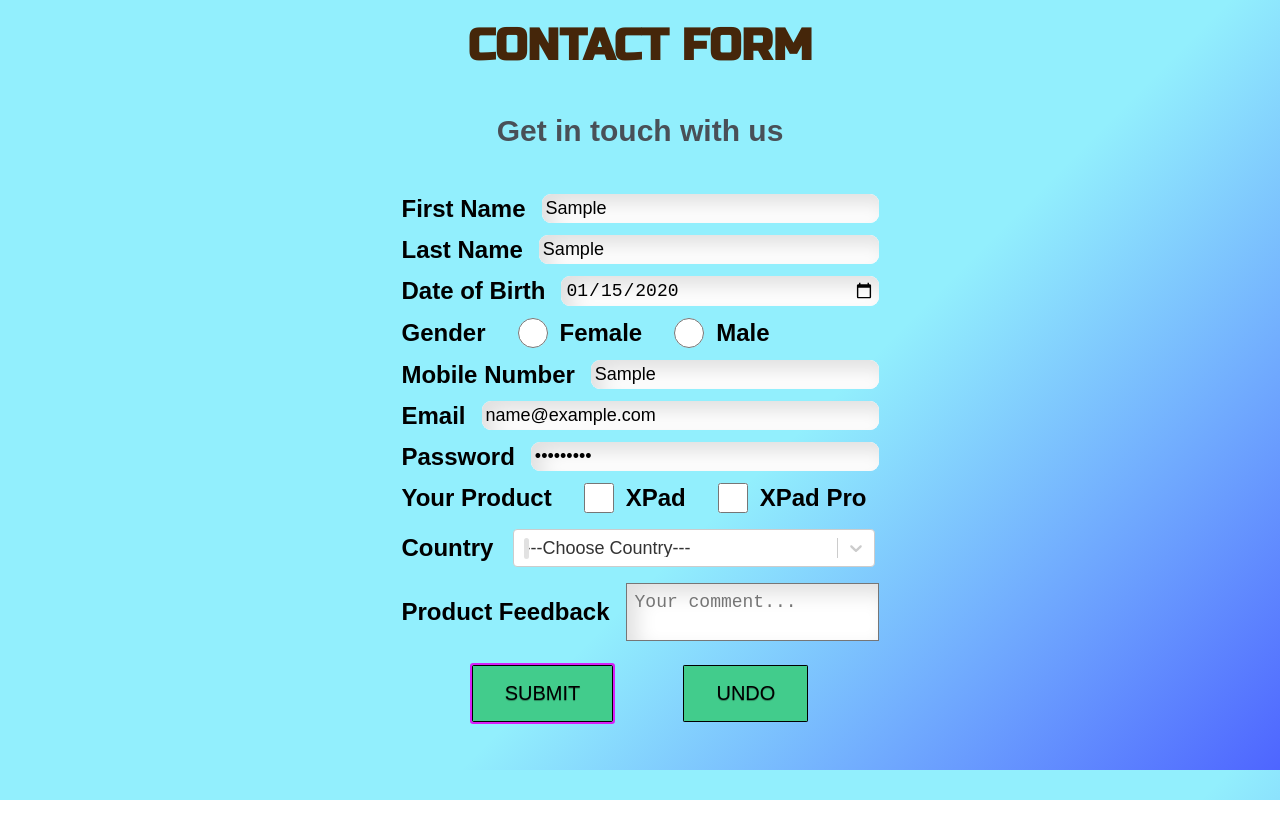
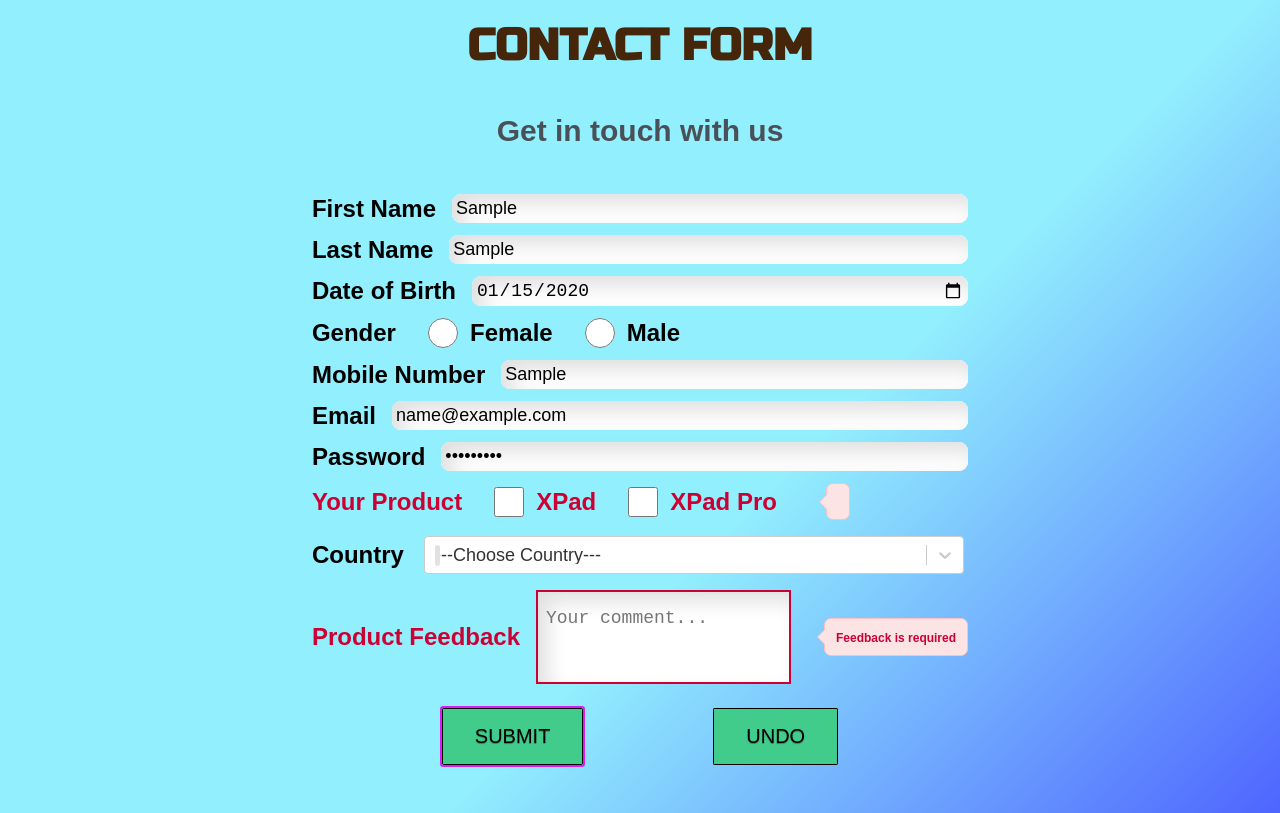
Before and after one commit to okanozman-create/contact-form-reactjs, a React (Create React App) app: page / in a window 1280 px wide. Both pictures are taken after typing "Sample", "Sample", "2020-01-15", "Sample", "name@example.com", "Sample123" into the empty fields and a click on the button "SUBMIT". Built offline with nearby package versions, Linux system fonts and the light colour scheme; no server answers.

Commit message:
some changes displaying error messages

```diff
--- a/src/App.js
+++ b/src/App.js
@@ -5,13 +5,15 @@ import Select from "react-select";
 
 
 
+
 export default function App() {
-  const [shouldValidate, setShouldValidate] = useState(true);
+
   const [countries, setCountries] = useState([]);
+  // console.log(countries)
   const [selectedCountry, setSelectedCountry] = useState( {value: '', label: '---Choose Country---'});
   // console.log(selectedCountry)
-
-  const [validationErrors, setValidationErrors] = useState("");
+  const [validationErrors, setValidationErrors] = useState({});
+  console.log()
 
   const [values, setValues] = useState({ firstName: "",
   lastName: "",
@@ -41,30 +43,28 @@ export default function App() {
     return (
       <Select
         options={countries}
-        value={selectedCountry }
-         onChange={(selectedOption) => setSelectedCountry(selectedOption)}
+        value= {selectedCountry}
+         onChange={(a) => setSelectedCountry(a)}
        />
     );
   };
 
   const userSchema = yup.object().shape({
-    firstName: yup.string().required("firstName is required"),
-    lastName: yup.string().required("lastName is required"),
+    firstName: yup.string().required("FirstName is required"),
+    lastName: yup.string().required("LastName is required"),
     email: yup.string().email().required("Email is required"),
-    mobileNumber: yup.string(),
-
-    // birth: yup.date().required("Birth date is required"),
+    password: yup.string().required("Password is Required"),
+    birth: yup.date().required("Birth date is required"),
     selectedCountry:yup.object().required("Country is required"),
-    password: yup.string().required("Required"),
-
+    feedback: yup.string().required("Feedback is required"),
+    selectedProducts: yup.array().min(1, "Select at least one product").required(),
             // .matches(
     //    /^(?=.*[a-z])(?=.*[A-Z])(?=.*\d)(?=.*[@$!%*?&])[A-Za-z\d@$!%*?&]{8,}$/,
     //    "Must Contain 8 Characters, One Uppercase, One Lowercase, One Number and one special case Character"
     //  ),
 
-    selectedProducts: yup.array().min(1, "Select at least one product"),
+    mobileNumber: yup.string(),
     selectedGender: yup.string().oneOf(["Male", "Female"], "Select a gender"),
-    feedback: yup.string().required("Feedback is required"),
 });
 
 
@@ -74,12 +74,13 @@ export default function App() {
     const formData = { ...values,selectedCountry };
     console.log(formData);
 
-if(shouldValidate){
+
     try {
       const validatedData = await userSchema.validate(formData,  {
         abortEarly: false,
       });
       console.log("Validation successful:", validatedData);
+      console.log("Form submitted");
 
       // Do something with validatedData, e.g., send it to the server
       // ...
@@ -88,15 +89,19 @@ if(shouldValidate){
       error.inner.forEach((err) => {
         errors[err.path] = err.message;
       });
+  console.error("Error:", errors)
+setValidationErrors(errors)
+    }
 
   }
 
-  }
-  console.log("Form submitted");
 
-  }
+
 
    function handleDeleteForm () {
+
+
+
 setValues({ firstName: "",
 lastName: "",
 email: "",
@@ -110,8 +115,10 @@ feedback: "",});
 setSelectedCountry(
   {value: '', label: '---Choose Country---'});
 
-//  setValidationErrors("");
-setShouldValidate(false)
+
+  setTimeout(() => {
+    setValidationErrors({});
+  }, 0)
 
 
    }
@@ -128,9 +135,6 @@ setShouldValidate(false)
         selectedCountry={selectedCountry}
         validationErrors={validationErrors}
         values={values}
-        setSelectedCountry={selectedCountry}
-        setCountries={setCountries}
-        setValidationErrors={setValidationErrors}
         setValues={setValues}
         handleSubmit={handleSubmit}
         countrySelect={CountrySelect}
@@ -153,22 +157,21 @@ function Form({
   selectedCountry,
   validationErrors,
   values,
-  setCountries,
-  setSelectedCountry,
-  setValidationErrors,
   setValues,
   handleSubmit,
   countrySelect,
-  handleDeleteForm
+  handleDeleteForm,
+
 
 }) {
   return (
     <div>
       <form className="form" onSubmit={handleSubmit}>
         <div className="container">
+
           <div
             className={`label-input-group ${
-              validationErrors.firstName && "error"
+              validationErrors.firstName  && "error"
             }`}
           >
             <label htmlFor="orange">First Name</label>
@@ -176,7 +179,7 @@ function Form({
             <input
               id="orange"
               type="text"
-              name="firstname"
+              name="firstName"
               value={values.firstName}
               onChange={(e) => {
                 setValues((values) => ({
@@ -187,19 +190,24 @@ function Form({
               }}
             />
 
-            {validationErrors.firstName && (
+            {validationErrors.firstName &&  (
               <div className="error-container">
                 <span className="error-msg">{validationErrors.firstName}</span>
               </div>
             )}
           </div>
 
-          <div className="label-input-group">
+
+          <div
+            className={`label-input-group ${
+              validationErrors.lastName  &&  "error"
+            }`}
+          >
            <label htmlFor="banana">Last Name</label>
             <input
               id="banana"
               type="text"
-              name="lastname"
+              name="lastName"
               value={values.lastName}
               onChange={(e) => {
                 setValues((values) => ({
@@ -209,9 +217,21 @@ function Form({
                 // setValues(e.target.value)
               }}
             />
+              {validationErrors.lastName  && (
+              <div className="error-container">
+                <span className="error-msg">{validationErrors.lastName}</span>
+              </div>
+            )}
           </div>
 
-          <div className="label-input-group">
+
+
+
+          <div
+            className={`label-input-group ${
+              validationErrors.birth  &&  "error"
+            }`}
+          >
             <label htmlFor="apple">Date of Birth</label>
             <input
               id="apple"
@@ -225,15 +245,26 @@ function Form({
                 }));
               }}
             />
+              {validationErrors.birth &&  (
+              <div className="error-container">
+                <span className="error-msg">{validationErrors.birth}</span>
+              </div>
+            )}
           </div>
 
-          <div className="label-input-group " id="gender">
+
+
+
+          <div
+          className="label-input-group"
+            id="gender"
+          >
             <label>Gender</label>
             <label htmlFor="milk">
               <input
                 id="milk"
                 type="radio"
-                name="radio"
+                name="female"
                 value={"Female"}
                 // checked = {selectedGender === "Female"}
                 checked={values.selectedGender === "Female"}
@@ -251,7 +282,7 @@ function Form({
               <input
                 id="kiwi"
                 type="radio"
-                name="radioo"
+                name="male"
                 value={"Male"}
                 checked={values.selectedGender === "Male"}
                 onChange={(e) => {
@@ -263,14 +294,20 @@ function Form({
               />
               Male
             </label>
+
+
 </div>
 
-          <div className="label-input-group">
+
+
+          <div
+           className="label-input-group"
+          >
             <label htmlFor="lemon">Mobile Number</label>
             <input
               id="lemon"
               type="text"
-              name="mobilenumber"
+              name="mobileNumber"
               value={values.mobileNumber}
               onChange={(e) => {
                 setValues((values) => ({
@@ -282,7 +319,12 @@ function Form({
             />
           </div>
 
-          <div className="label-input-group">
+
+          <div
+            className={`label-input-group ${
+              validationErrors.email  &&  "error"
+            }`}
+          >
             <label htmlFor="melon">Email</label>
             <input
               id="melon"
@@ -296,9 +338,21 @@ function Form({
                 }));
               }}
             />
+
+{validationErrors.email &&  (
+              <div className="error-container">
+                <span className="error-msg">{validationErrors.email}</span>
+              </div>
+            )}
 </div>
 
-          <div className="label-input-group">
+
+
+          <div
+            className={`label-input-group ${
+              validationErrors.password  &&  "error"
+            }`}
+          >
             <label htmlFor="cherry">Password</label>
             <input
               id="cherry"
@@ -312,14 +366,27 @@ function Form({
                 }));
               }}
             />
+   {validationErrors.password &&  (
+              <div className="error-container">
+                <span className="error-msg">{validationErrors.password}</span>
+              </div>
+            )}
 </div>
 
-          <div className="label-input-group" id="checkbox">
+
+<div
+            className={`label-input-group ${
+              validationErrors.selectedProducts  &&  "error"
+            }`}
+id="checkbox"
+          >
             <label>Your Product</label>
 
             <label>
               <input
-                type="checkbox"
+              name="XPad"
+                type
+                ="checkbox"
                 // checked = {hobbies.football}
                 // onChange={() => setHobbies({ ...hobbies, football: !hobbies.football })}
                 value={"XPad"}
@@ -336,6 +403,7 @@ function Form({
 
             <label>
               <input
+              name="XPadPro"
                 type="checkbox"
                 value={"XPad Pro"}
                 // checked = {selectedHobbies === "Basketball"}
@@ -351,11 +419,21 @@ function Form({
               />
               XPad Pro
             </label>
+            {validationErrors.selectedProducts &&  (
+              <div className="error-container">
+                <span className="error-msg">{validationErrors.selectedProduct}</span>
+              </div>
+            )}
           </div>
 
-          <div className="label-input-group">
+
+          <div
+            className={`label-input-group ${
+              validationErrors.selectedCountry  && "error"
+            }`}
+          >
             <label htmlFor="plum">Country</label>
-            <div className="countrySelect">
+            <div className="countrySelect" name="country">
               {countrySelect({
                 countries,
                 selectedCountry,
@@ -363,11 +441,22 @@ function Form({
                 setValues,
               })}
             </div>
+            {validationErrors.selectedCountry &&  (
+              <div className="error-container">
+                <span className="error-msg">{validationErrors.selectedCountry}</span>
+              </div>
+            )}
           </div>
 
-          <div className="label-input-group">
+
+          <div
+            className={`label-input-group ${
+              validationErrors.feedback  &&  "error"
+            }`}
+          >
             <label htmlFor="pear">Product Feedback</label>
             <textarea
+            name="feedback"
               placeholder="Your comment..."
               id="pear"
               value={values.feedback}
@@ -378,6 +467,11 @@ function Form({
                 }));
               }}
             />
+             {validationErrors.feedback &&  (
+              <div className="error-container">
+                <span className="error-msg">{validationErrors.feedback}</span>
+              </div>
+            )}
           </div>
 
           <div className="btn-container">
--- a/src/index.css
+++ b/src/index.css
@@ -44,7 +44,6 @@ label {
 }
 
 input,
-.countrySelect,
 textarea {
   flex: 1; /* Take up remaining space */
   padding: 0.4rem;
@@ -61,9 +60,14 @@ textarea {
   display:none
 
 } */
+.countrySelect:focus {  outline: 2px solid #d71ef7;}
+.countrySelect{
+  box-shadow: none;
 
-.countrySelect {
-  box-shadow: none;
+  flex: 1; /* Take up remaining space */
+  padding: 0.4rem;
+  font-size: 1.8rem;
+  border: none;
 }
 
 input {
@@ -98,6 +102,7 @@ h2 {
 textarea {
   resize: none;
   padding: 0.8rem;
+  max-width: 100%;
 }
 
 /* input[type="radio"]{
@@ -268,6 +273,13 @@ input[type="radio"]:focus {
   outline: none;
 }
 
+.error.label-input-group textarea {
+  border: 2px solid #cc0033;
+  line-height: 37px;
+  outline: none;
+}
+
+
 .error.label-input-group .status {
   display: none;
 }
```
Lines whose indentation alone changed are shown as unchanged.
